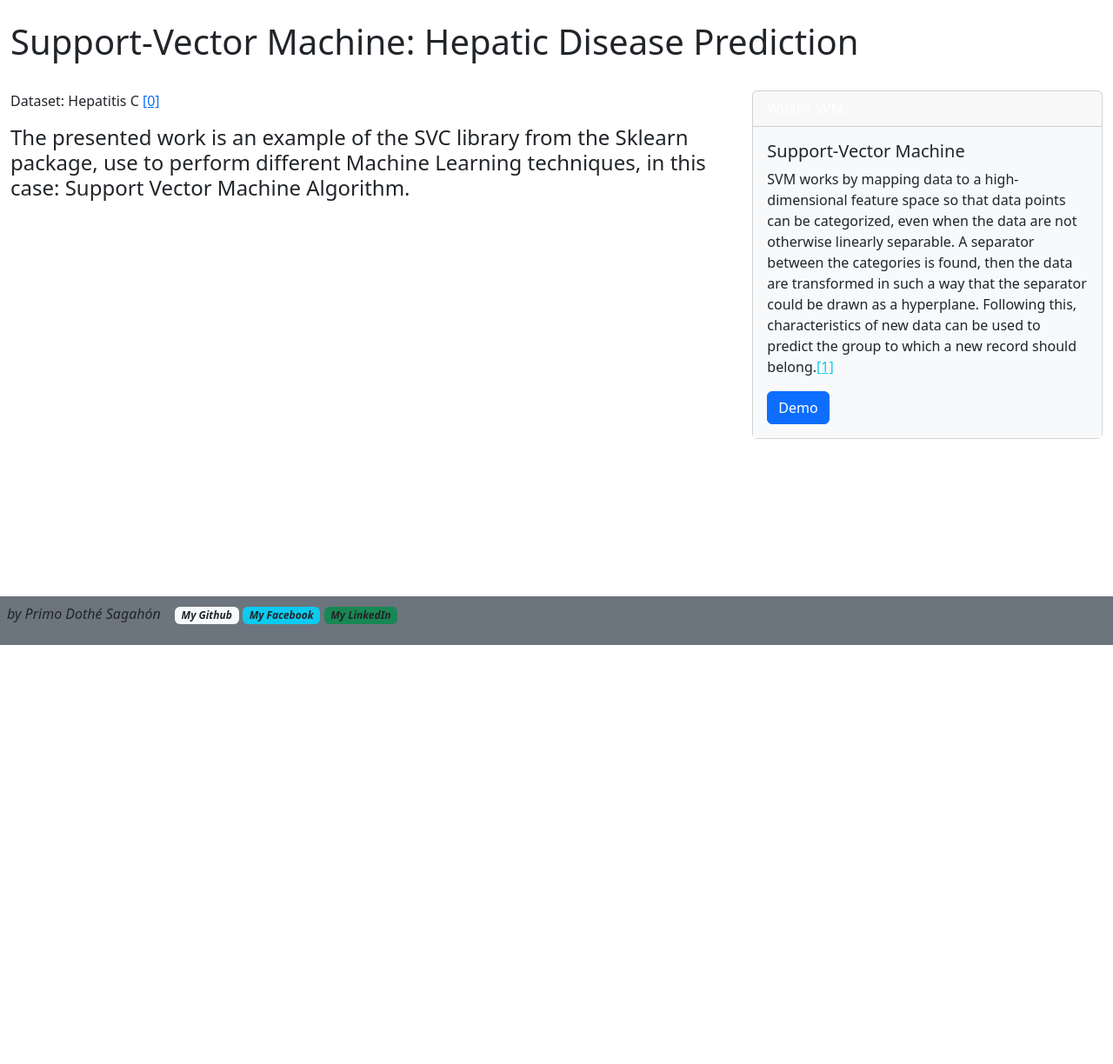
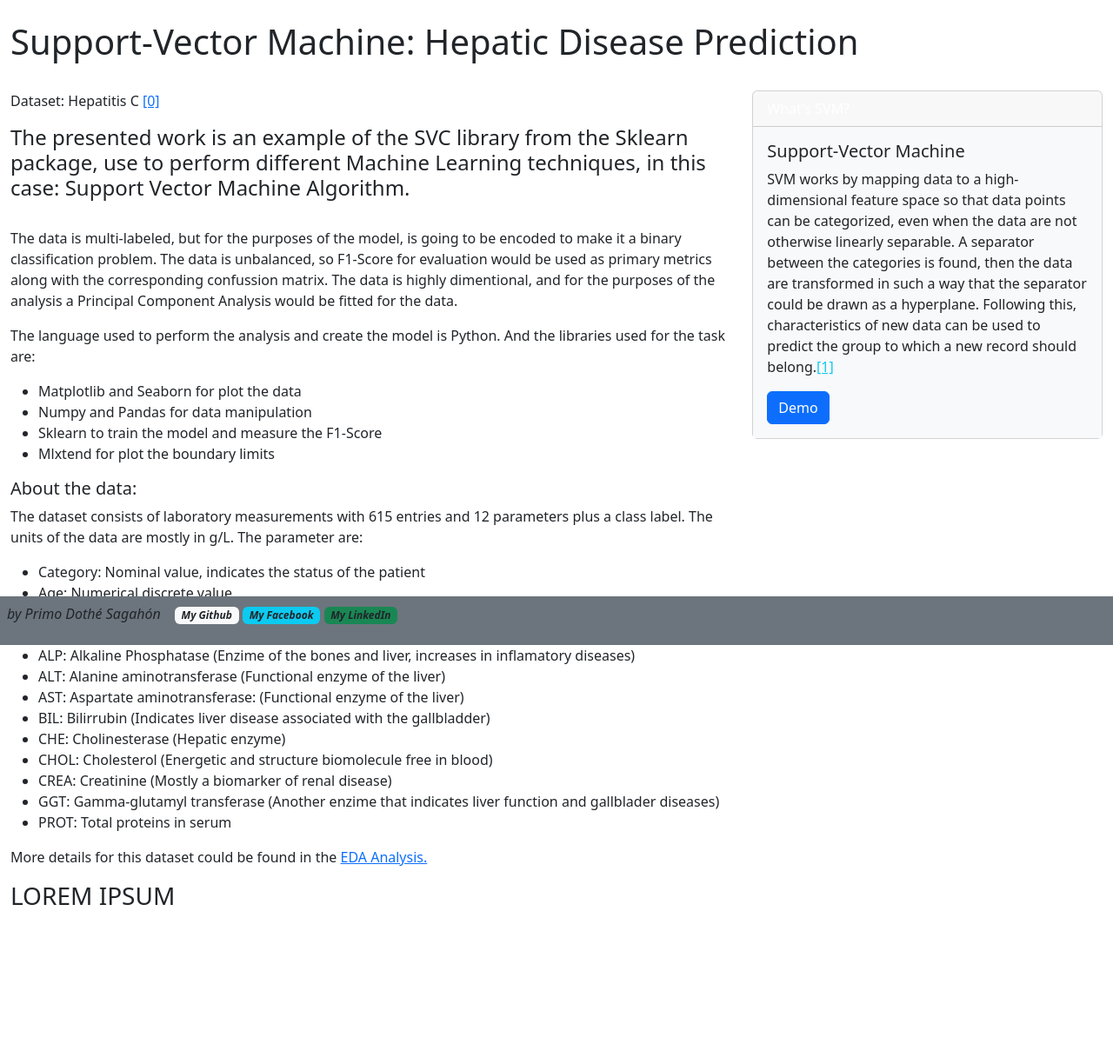
Before and after one commit to primods/flask_portfolio, a Flask app: page /svm in a window 1280 px wide. Shown: the part 58-1282 px from the top of the page at 87% size. Before the commit the page ends 800 px from the top, so only its background shows below. Run offline with Flask 2, Linux system fonts and the light colour scheme; parts of the project's set-up code (start-up, migrations or seed data) failed here and were passed over; some libraries are stand-ins or nearby versions.

Commit message:
update content

```diff
--- a/templates/svm.html
+++ b/templates/svm.html
@@ -16,9 +16,40 @@ Dataset: Hepatitis C <a href="https://www.kaggle.com/datasets/fedesoriano/hepati
 </h4>
 <br>
 <p>
+    The data is multi-labeled, but for the purposes of the model, is going to be encoded to make it a binary classification problem. The data is unbalanced, so F1-Score for evaluation would be used as primary metrics along with the corresponding confussion matrix. The data is highly dimentional, and for the purposes of the analysis a Principal Component Analysis would be fitted for the data.
+</p>
+<p>
+    The language used to perform the analysis and create the model is Python. And the libraries used for the task are:
+    <ul>
+        <li>Matplotlib and Seaborn for plot the data </li>
+        <li>Numpy and Pandas for data manipulation</li>
+        <li>Sklearn to train the model and measure the F1-Score</li>
+        <li>Mlxtend for plot the boundary limits</li>
+    </ul>
+</p>
+<h5>About the data:</h5>
+<p>
+    The dataset consists of laboratory measurements with 615 entries and 12 parameters plus a class label. The units of the data are mostly in g/L. The parameter are:
+    <ul>
+       <li>Category: Nominal value, indicates the status of the patient</li>
+       <li>Age: Numerical discrete value</li>
+       <li>Sex: Categorical value (m for male and f for female)</li>
+       <li>ALB: Albumin (Most important protein in the body; transport and liquid pressure function)</li>
+       <li>ALP: Alkaline Phosphatase (Enzime of the bones and liver, increases in inflamatory diseases)</li>
+       <li>ALT: Alanine aminotransferase (Functional enzyme of the liver)</li>
+       <li>AST: Aspartate aminotransferase: (Functional enzyme of the liver)</li>
+       <li>BIL: Bilirrubin (Indicates liver disease associated with the gallbladder)</li>
+       <li>CHE: Cholinesterase (Hepatic enzyme)</li>
+       <li>CHOL: Cholesterol (Energetic and structure biomolecule free in blood)</li>
+       <li>CREA: Creatinine (Mostly a biomarker of renal disease)</li>
+       <li>GGT: Gamma-glutamyl transferase (Another enzime that indicates liver function and gallblader diseases)</li>
+       <li>PROT: Total proteins in serum</li>
+    </ul>
+</p>
+<p>More details for this dataset could be found in the <a href="#">EDA Analysis.</a></p>
 
-</p>
 
+<h3>LOREM IPSUM</h3>
 {% endblock %}
 
 {% block card_header %}
```
